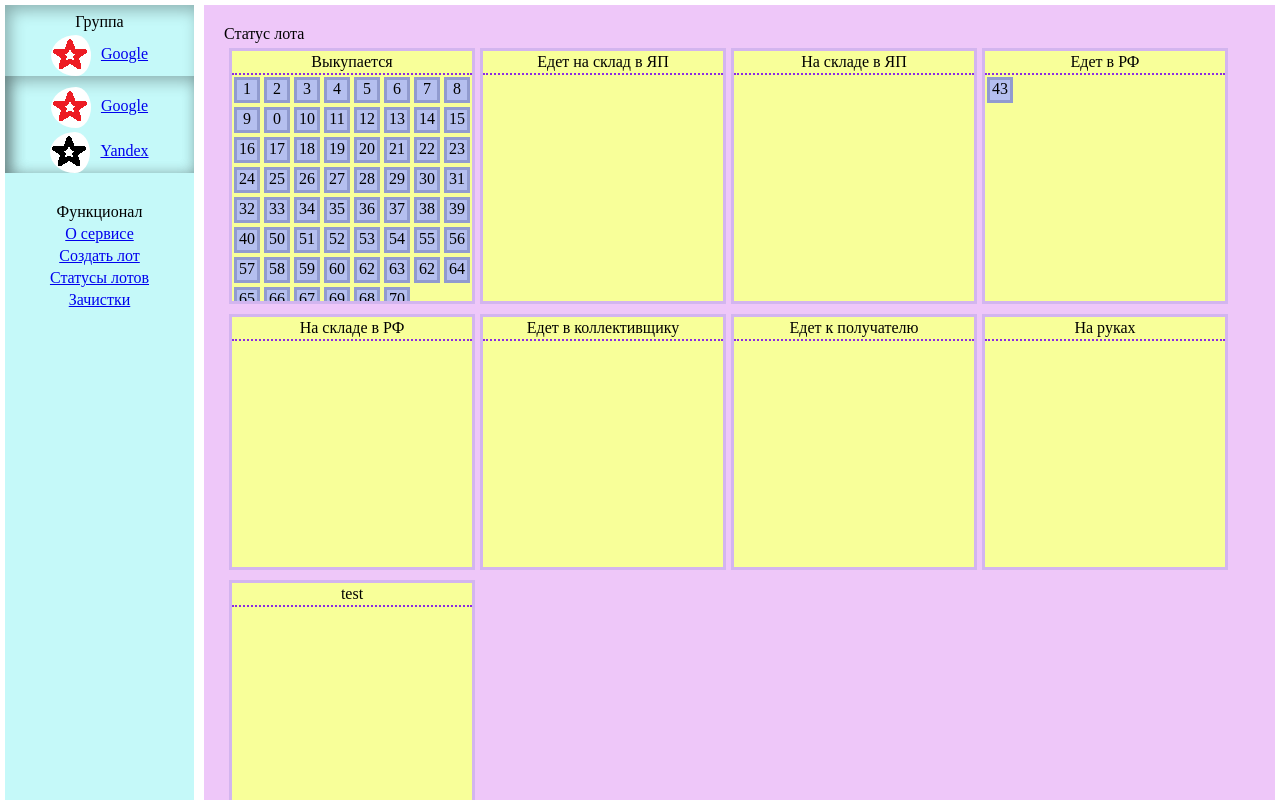
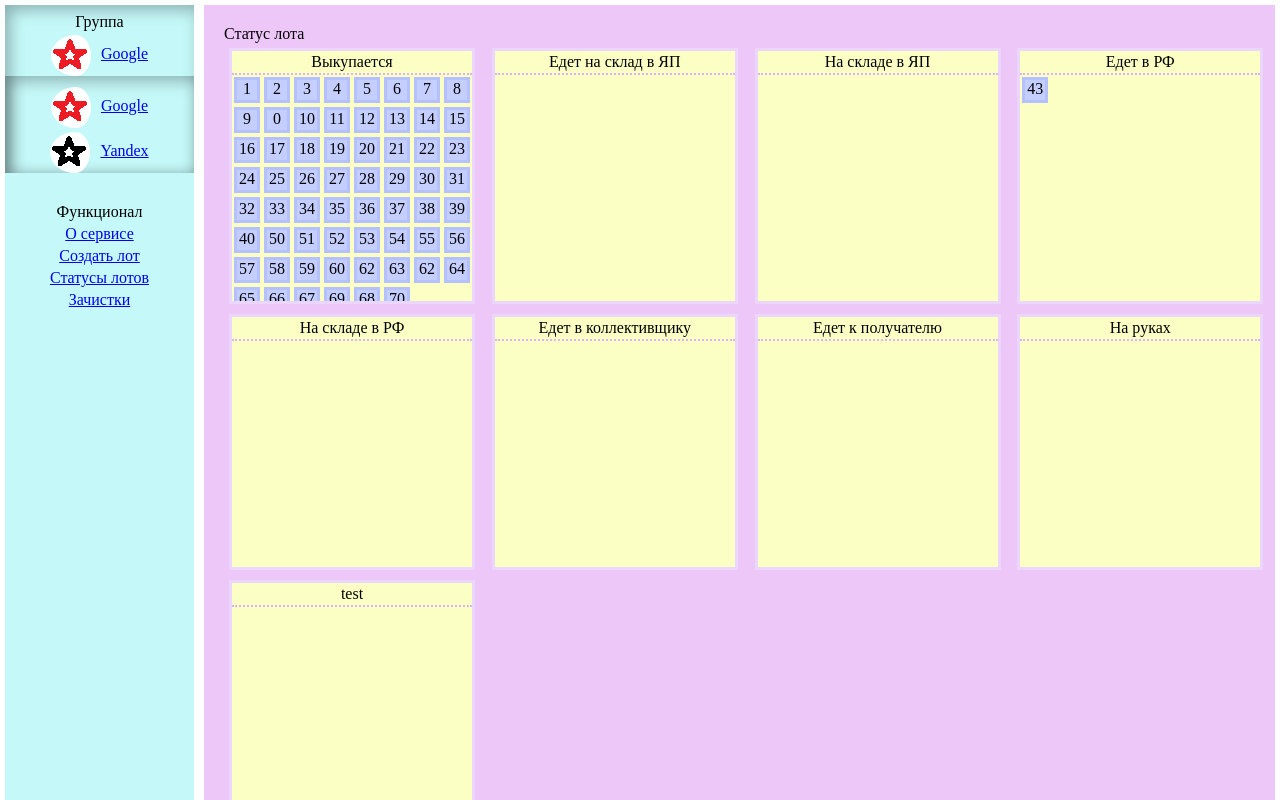
Before and after one commit to femperox/VueTest, a Vue app: page /status in a window 1280 px wide. Shown: the top 800 px of the page. Built offline with nearby package versions, Linux system fonts and the light colour scheme.

Commit message:
Изменение отображения на grid

```diff
--- a/src/components/UI/StatusBox.vue
+++ b/src/components/UI/StatusBox.vue
@@ -1,18 +1,17 @@
 <template>
-    <div class="StatusBox" v-for="i in 4" key="i">
-        <div v-for="j in 4" >
-            <div v-if="stsList[j+(i-1)*4-1]" class="Status" @drop="onDrop($event, stsList[j+(i-1)*4-1])" @dragover.prevent @dragenter.prevent>
+    <div class="StatusBox">
+    <div  v-for="box in stsList" key="box">
+            <div class="Status" @drop="onDrop($event, box)" @dragover.prevent @dragenter.prevent>
 
-                <div class="StatusHeader">{{ stsList[j+(i-1)*4-1] }}</div>
-                <div class="LotBox" draggable="true" @dragstart="startDrag($event, [l, stsList[j+(i-1)*4-1]])" v-for="l in lotList[ stsList[j+(i-1)*4-1]]">{{ l }}</div>
+                <div class="StatusHeader">{{ box }}</div>
+                <TransitionGroup name="fade">
+                    <div class="LotBox" draggable="true" @dragstart="startDrag($event, [l, box])" v-for="l in lotList[ box]">{{ l }}</div>
+                </TransitionGroup>
+            </div>
 
+    </div>
+    </div>
 
-
-
-
-            </div>
-        </div>
-    </div>
 </template>
 
 <script>
@@ -51,58 +50,58 @@
 
 .StatusBox
 {
-    display: flex;
+    display: grid;
+    row-gap: 1fr;
+    grid-template-columns: repeat(4, 0.5fr);
+
 }
 
 .Status
 {
-    background-color: rgb(248, 255, 153);
-    flex: 80%;
+    background-color: rgb(251, 255, 196);
+
     margin: 5px 5px 5px 5px;
     height: 250px;
     width: 240px;
-    border: 3px solid rgb(211, 181, 239);
+    border: 3px solid rgb(235, 214, 255);
     overflow-y: auto;
-    padding-right: 0px;
-    margin-right: 0px;
 
 }
 
 .Status::-webkit-scrollbar {
-  width: 10px;               /* width of the entire scrollbar */
+  width: 0px;               /* width of the entire scrollbar */
 
 }
 
 .Status::-webkit-scrollbar-thumb {
-  background-color: rgb(181, 191, 239);    /* color of the scroll thumb */
+  background-color: rgb(199, 208, 255);    /* color of the scroll thumb */
   border-radius: 20px;       /* roundness of the scroll thumb */
-  border: 2px solid rgb(145, 155, 207);  /* creates padding around scroll thumb */
-  padding-left: 0;
-  margin-left: 0;
+  border: 2px solid rgb(173, 186, 255);  /* creates padding around scroll thumb */
 }
 
 .StatusHeader
 {
-    border-bottom: 2px dotted blueviolet;
+    border-bottom: 2px dotted rgb(218, 178, 255);
     text-align: center;
     padding-bottom: 2px;
     padding-top: 2px;
+    user-select: none;
 }
 
 .LotBox
 {
-    border: 3px solid rgb(145, 155, 207);
-    background-color: rgb(181, 191, 239);
+    border: 3px solid rgb(181, 193, 254);
+    background-color: rgb(196, 206, 255);
     width: 20px;
     height: 20px;
     margin: 2px 2px 2px 2px;
     text-align: center;
     display: inline-block;
-
-    transition-property:transform;
-    transition-duration: 200ms;
-    transition-timing-function:ease-in-out;
-
 }
 
+.LotBox:hover
+{
+    border: 3px solid rgb(180, 188, 225);
+    background-color: rgb(156, 164, 205);
+}
 </style>
```
